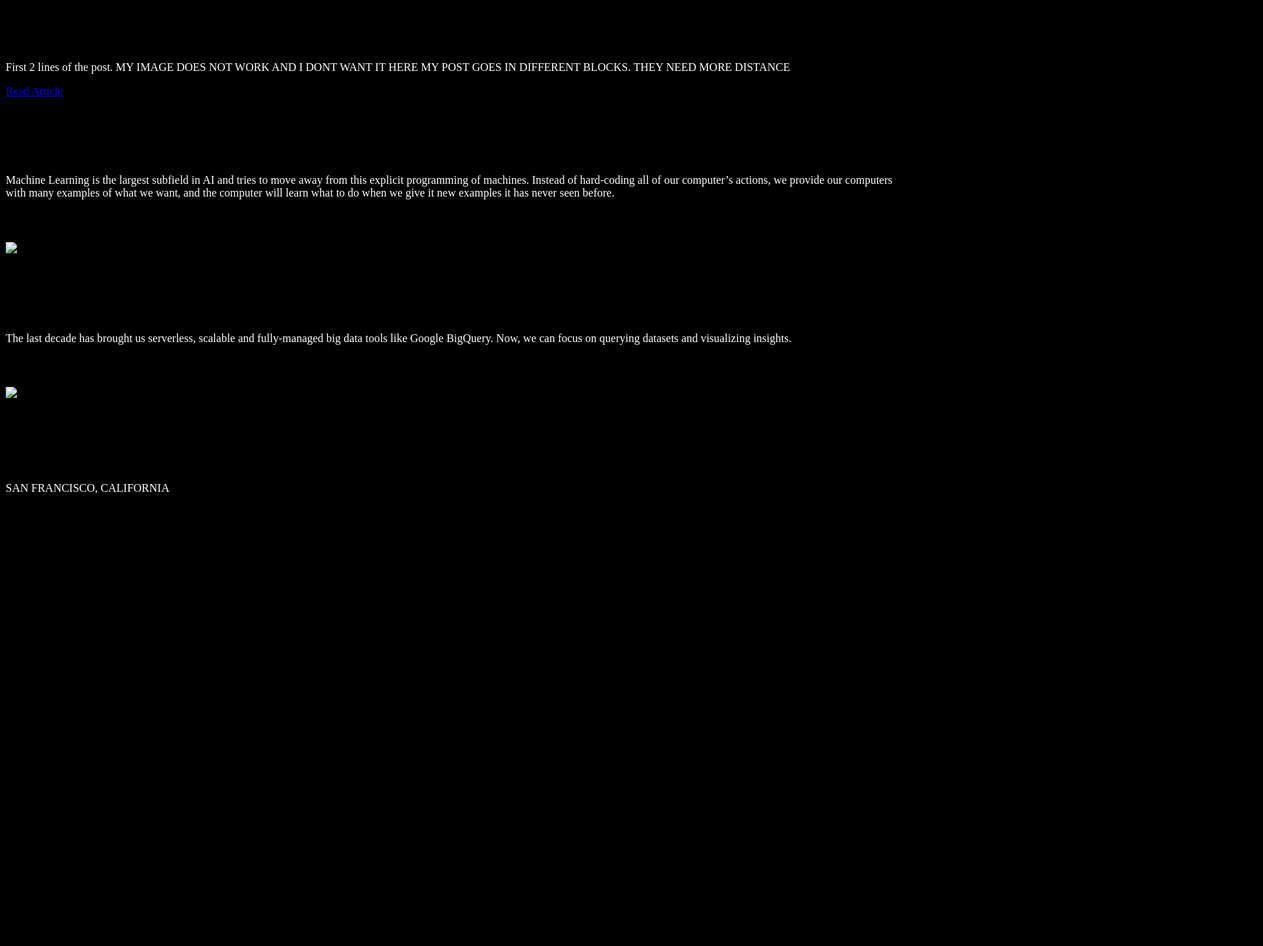
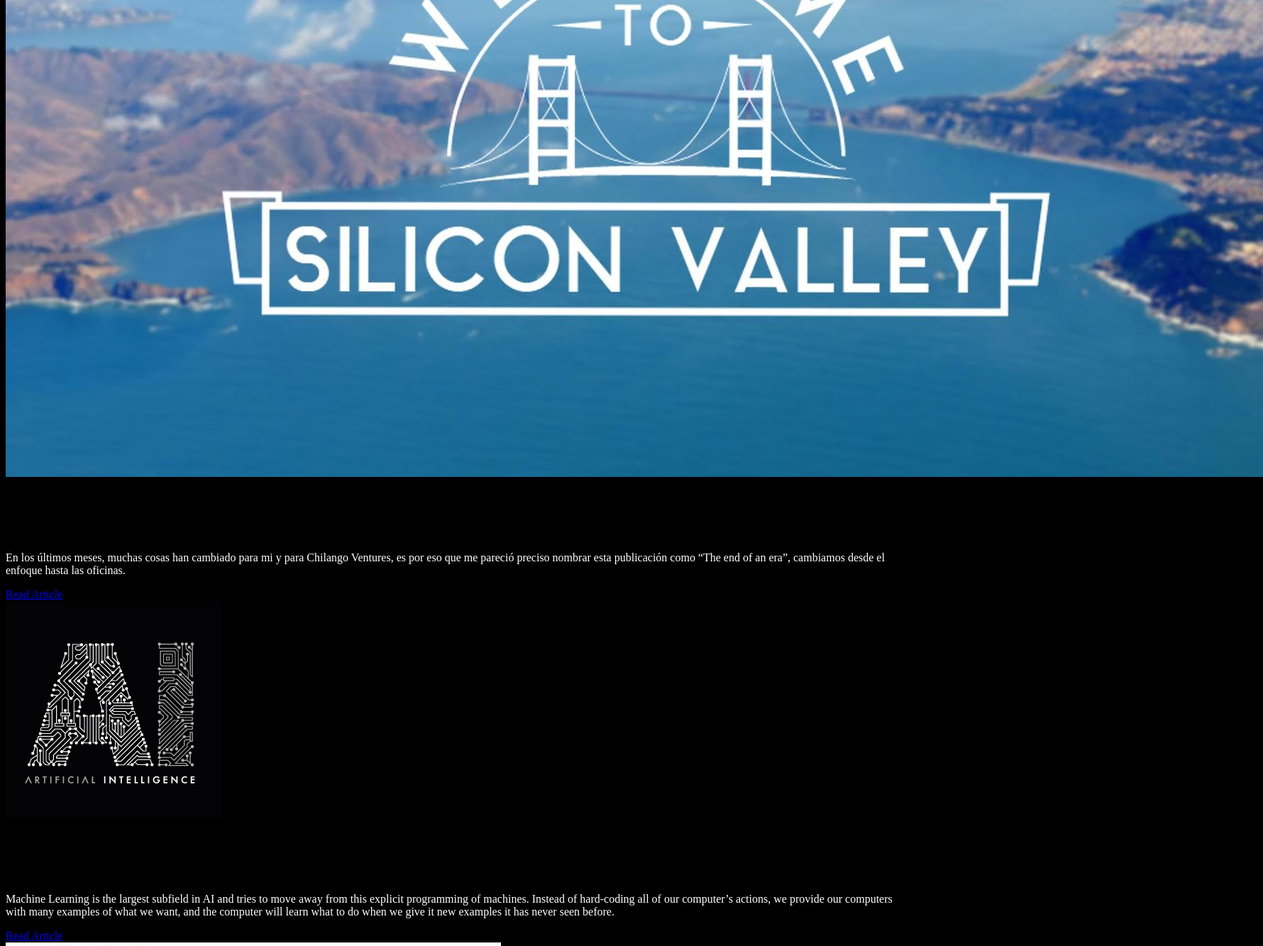
Before and after one commit to mariaT8/mariaT8.github.io, a plain HTML site: page unit_3/index.html in a window 1280 px wide. Shown: the part 767-2100 px from the top of the page at 71% size, 1780 px wide, since content can reach past the window. Before the commit the page ends 1480 px from the top, so only its background shows below. Drawn offline with Linux system fonts and the light colour scheme; files that its build step writes are made by us from their sources.

Commit message:
unit 3 changes

```diff
--- a/unit_3/index.html
+++ b/unit_3/index.html
@@ -6,38 +6,50 @@
 </head>
 <body>
 	<h1>Techie8 Labs</h1>
-	<p>Techie 8 Labs AI & Machine Learning Blog.</p>  I WANT THIS IN THE CENTER OF THE PAGE
+	<p>Techie 8 Labs AI & Machine Learning Blog.</p>
 	<img src="images/Techie_8_Labs_Logo_Blanco.png" alt="Techie 8 Labs logo">
 	<section id="recentposts">
 		<h2>Recent Articles</h2>
 		<article>
-			<img src="images/AI_post1.jpg" alt="Photograph of a super computer in Oak Ridge, TN">
+			<img src="images/SV.jpg" alt="Photograph of a super computer in Oak Ridge, TN">
 			<div>
 				<h3>Title of the post</h3>
-				<h4>published on <span>10/13/2017</span> by <span>Maria</span></h4>
-				<p> First 2 lines of the post. MY IMAGE DOES NOT WORK AND I DONT WANT IT HERE MY POST GOES IN DIFFERENT BLOCKS. THEY NEED MORE DISTANCE</p>
+				<h4>published on <span>10/13/2017</span> by <span> Carlos Ochoa</span></h4>
+				<p>En los últimos meses, muchas cosas han cambiado para mi y para Chilango Ventures, es por eso que me pareció preciso nombrar esta publicación como “The end of an era”, cambiamos desde el enfoque hasta las oficinas.</p>
 				<a href="#">Read Article</a>
 			</div>
 		</article>
 
 		<!--MY IMAGE DOES NOT WORK AND I DONT WANT IT HERE MY POST GOES IN DIFFERENT BLOCKS. THEY NEED MORE DISTANCE -->
+
+		<article>
+			<img src="images/AI_post1.jpg" alt="Photograph of a super computer in Oak Ridge, TN">
+			<div>
+				<h3>Machine Learning Overview</h3>
+				<h4>published on <span>10/01/2017</span> by <span> Gonzalo Gasca</span></h4>
+				<p>Machine Learning is the largest subfield in AI and tries to move away from this explicit programming of machines. Instead of hard-coding all of our computer’s actions, we provide our computers with many examples of what we want, and the computer will learn what to do when we give it new examples it has never seen before.</p>
+				<a href="#">Read Article</a>
+			</div>
+		</article>
+
+		<article>
+			<img src="images/Data&Insigths_post2.jpg" alt="Photograph of a super computer in Oak Ridge, TN">
+			<div>
+				<h3>From data to insights</h3>
+				<h4>published on <span>09/13/2017</span> by <span> Gonzalo Gasca</span></h4>
+				<p>The last decade has brought us serverless, scalable and fully-managed big data tools like Google BigQuery. Now, we can focus on querying datasets and visualizing insights..</p>
+				<a href="#">Read Article</a>
+			</div>
+		</article>
 	</section>
 
-	<h2>Machine Learning Overview</h2>
-	<h5>Tuesday, October 10, 2017, Gonzalo Gasca</h5>
-	<p>Machine Learning is the largest subfield in AI and tries to move away from this explicit programming of machines. Instead of hard-coding all of our computer’s actions, we provide our computers with many examples of what we want, and the computer will learn what to do when we give it new examples it has never seen before.</p>
-	<h3>Read Article</h3>
-	<img src="AI_post1.jpg">MY IMAGE DOES NOT WORK AND I DONT WANT IT HERE
 
 
-	<h2>From data to insights</h2>
-	<h5>Tuesday, October 17, 2017, Carlos Ochoa</h5>
-	<p>The last decade has brought us serverless, scalable and fully-managed big data tools like Google BigQuery. Now, we can focus on querying datasets and visualizing insights.</p>
-	<h3>Read Article</h3>
-	<img src="Data&Insigths_post2">MY IMAGE DOES NOT WORK AND I DONT WANT IT HERE
+<section>
+	<h3>Want to learn more?</h3>
+	<h4>GIVE US YOUR THOUGHTS</h4>
+	<p>SAN FRANCISCO, CALIFORNIA </p>
+ </section>
 
-	<h2>Want to learn more?</h2>
-	<h2>GIVE US YOUR THOUGHTS</h2>
-	<p>SAN FRANCISCO, CALIFORNIA </p>
 </body>
 </html>
```
Also changed, not shown: unit_3/images/SV.jpg (added), 2 other files.
